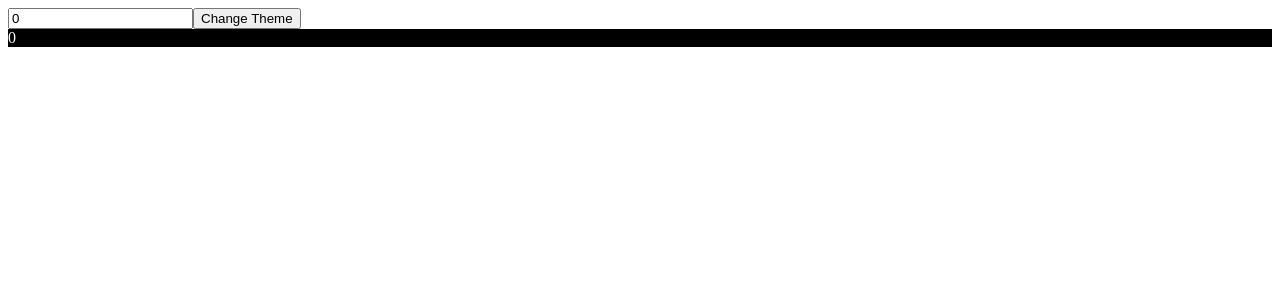
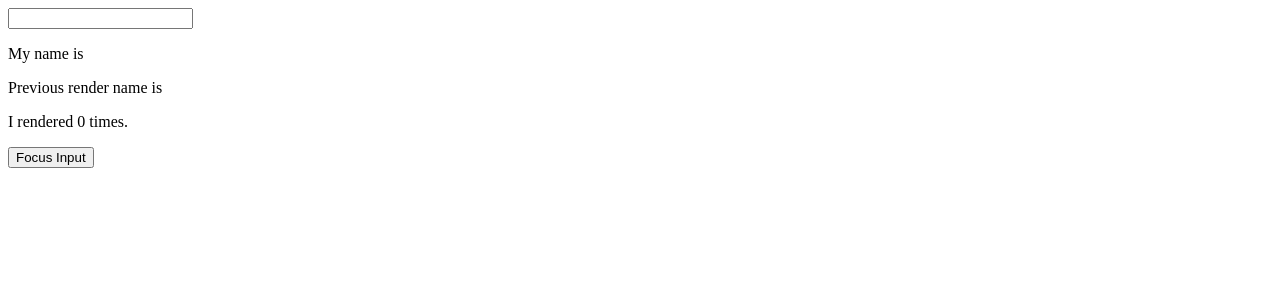
Before and after one commit to HBull5/react-hooks, a React (Create React App) app: page / in a window 1280 px wide. Shown: the top 300 px of the page. Built offline with nearby package versions, Linux system fonts and the light colour scheme.

Commit message:
more useRef examples

```diff
--- a/src/App.js
+++ b/src/App.js
@@ -1,13 +1,15 @@
 // import UseState from './components/UseState';
 // import UseEffect from './components/UseEffect';
-import UseMemo from './components/UseMemo';
+// import UseMemo from './components/UseMemo';
+import UseRef from './components/UseRef';
 
 function App() {
   return (
     <>
       {/* <UseState /> */}
       {/* <UseEffect /> */}
-      <UseMemo />
+      {/* <UseMemo />  */}
+      <UseRef />
     </>
   );
 }
--- a/src/components/UseRef.js
+++ b/src/components/UseRef.js
@@ -0,0 +1,32 @@
+import {useState, useEffect, useRef} from 'react';
+
+function UseRef() {
+    const [name, setName] = useState('');
+    const prevRenderName = useRef('');
+    const renderCount = useRef(0);
+    const inputRef = useRef();
+
+    useEffect(() => {
+        renderCount.current = renderCount.current + 1;
+    });
+
+    useEffect(() => {
+        prevRenderName.current = name;
+    }, [name]);
+
+    function focusInput() {
+        inputRef.current.focus();
+    }
+
+    return(
+        <>
+            <input ref={inputRef} type="text" value={name} onChange={e => {setName(e.target.value)}} />
+            <p>My name is {name}</p>
+            <p>Previous render name is {prevRenderName.current}</p>
+            <p>I rendered {renderCount.current} times.</p>
+            <button onClick={() => {focusInput()}}>Focus Input</button>
+        </>
+    )
+}
+
+export default UseRef;
```
Also changed, not shown: 1 other file (tests, documents, lock files or other folders).
